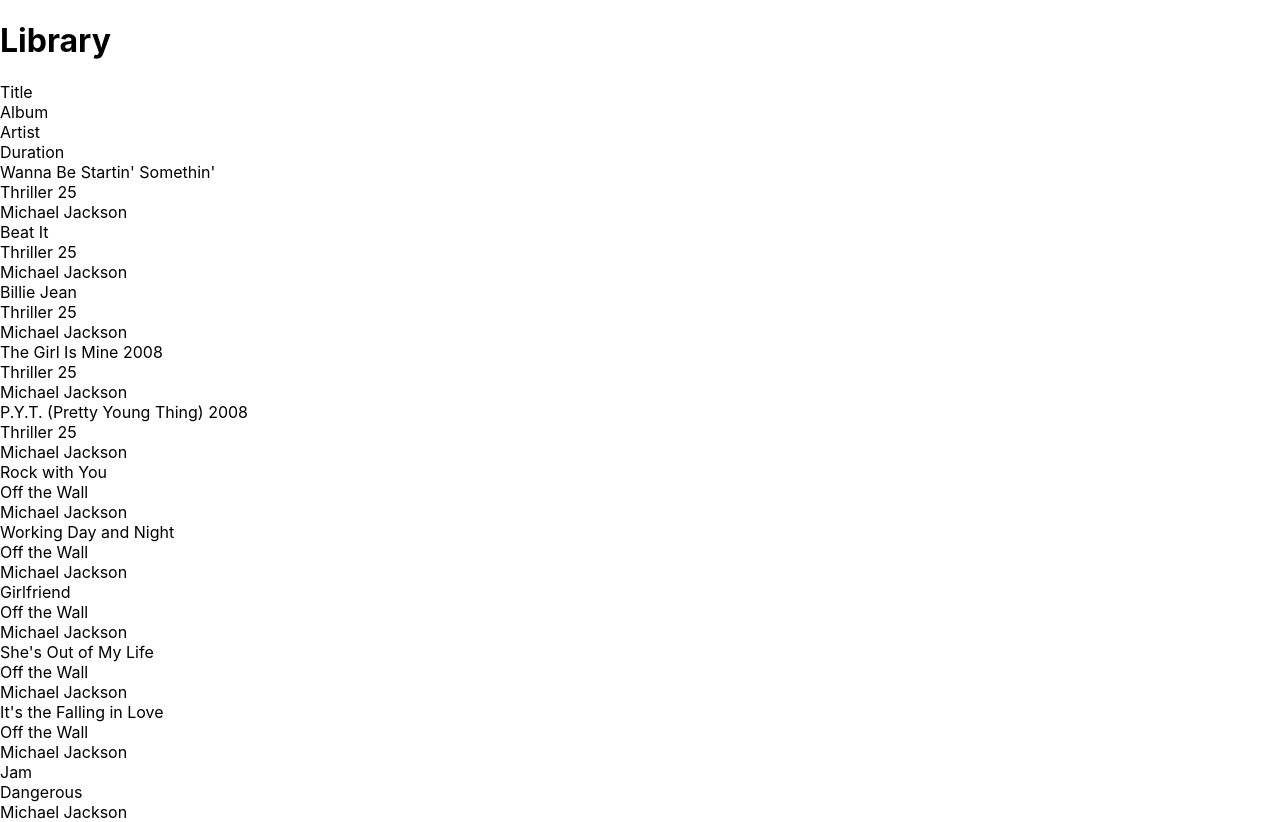
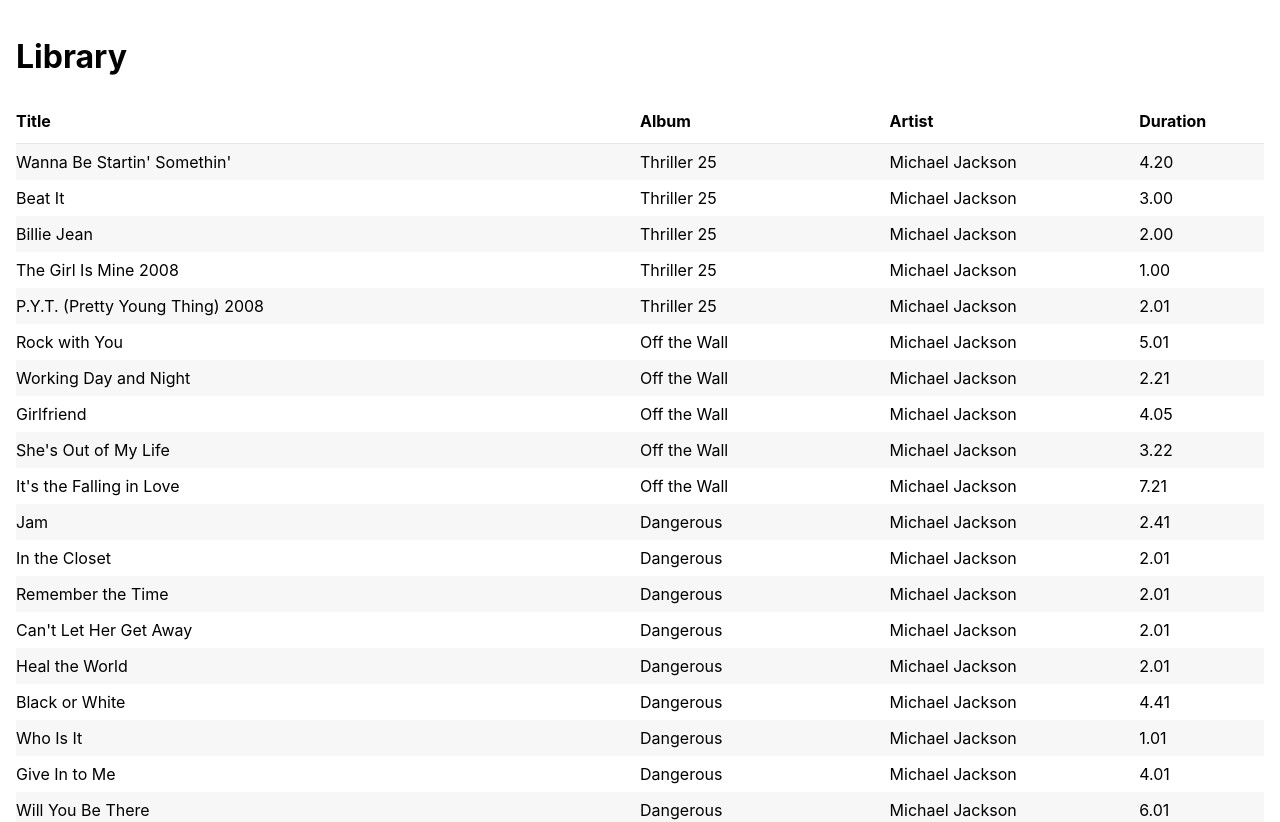
Before and after one commit to Extazx2/react-music-library, a React (Create React App) app: page / in a window 1280 px wide. Shown: the top 822 px of the page. Built offline with nearby package versions, Linux system fonts and the light colour scheme.

Commit message:
switch to scss and add some styling

```diff
--- a/package.json
+++ b/package.json
@@ -6,6 +6,7 @@
     "@testing-library/jest-dom": "^5.11.4",
     "@testing-library/react": "^11.1.0",
     "@testing-library/user-event": "^12.1.10",
+    "node-sass": "^6.0.1",
     "react": "^17.0.2",
     "react-dom": "^17.0.2",
     "react-scripts": "4.0.3",
@@ -34,5 +35,10 @@
       "last 1 firefox version",
       "last 1 safari version"
     ]
+  },
+  "devDependencies": {
+    "sass": "^1.44.0",
+    "sass-loader": "^12.3.0",
+    "webpack": "^4.44.2"
   }
 }
--- a/src/App.css
+++ /dev/null
@@ -1,2 +0,0 @@
-.App {
-}
--- a/src/App.js
+++ b/src/App.js
@@ -1,5 +1,5 @@
-import './App.css';
-import Library from './components/Library';
+import './App.scss';
+import Library from './components/library';
 
 function App() {
   return (
--- /dev/null
+++ b/src/App.scss
@@ -0,0 +1,3 @@
+.App {
+  padding: 1em;
+}
--- a/src/components/Library.jsx
+++ b/src/components/library/index.jsx
@@ -1,5 +1,6 @@
 import { useEffect, useState } from "react";
-import { getSongs } from "../services/library";
+import { getSongs } from "../../services/library";
+import "./style.scss"
 
 const Library = () => {
     const [songs, setSongs] = useState([])
@@ -11,14 +12,14 @@
     }, [])
 
     const listItems = songs.map(song => (
-        <div key={song.id}>
-            <div className="title">{song.title}</div>
-            <div className="album">{song.album.title}</div>
-            <div className="artist">{song.album.artist}</div>
+        <div key={song.id} className="row">
+            <div className="column title">{song.title}</div>
+            <div className="column album">{song.album.title}</div>
+            <div className="column artist">{song.album.artist}</div>
+            <div className="column duration">{song.duration.toFixed(2)}</div>
         </div>
     ))
 
-    console.log(listItems)
     return (
         <div className="Library">
             <h1>Library</h1>
--- /dev/null
+++ b/src/components/library/style.scss
@@ -0,0 +1,45 @@
+.Library {
+    .table-header {
+        border-bottom: 1px solid rgba(0, 0, 0, 0.1);
+        .column {
+            cursor: pointer;
+            font-weight: bold;
+
+            &:hover {
+                background-color: rgba(0, 0, 0, 0.05);
+            }
+        }
+    }
+
+    .column {
+        padding: 0.8em 0;
+        display: inline-block;
+    }
+
+    .row {
+        .column {
+            padding: 0.5em 0;
+            vertical-align: middle;
+            text-overflow: ellipsis;
+            white-space: nowrap;
+            overflow: hidden;
+        }
+
+        &:nth-child(odd) {
+            background-color: rgba(0, 0, 0, 0.03);
+        }
+    }
+
+    .title {
+        width: 50%;
+    }
+    .album {
+        width: 20%;
+    }
+    .artist {
+        width: 20%;
+    }
+    .duration {
+        width: 10%;
+    }
+}
```
Also changed, not shown: 1 other file (tests, documents, lock files or other folders).
